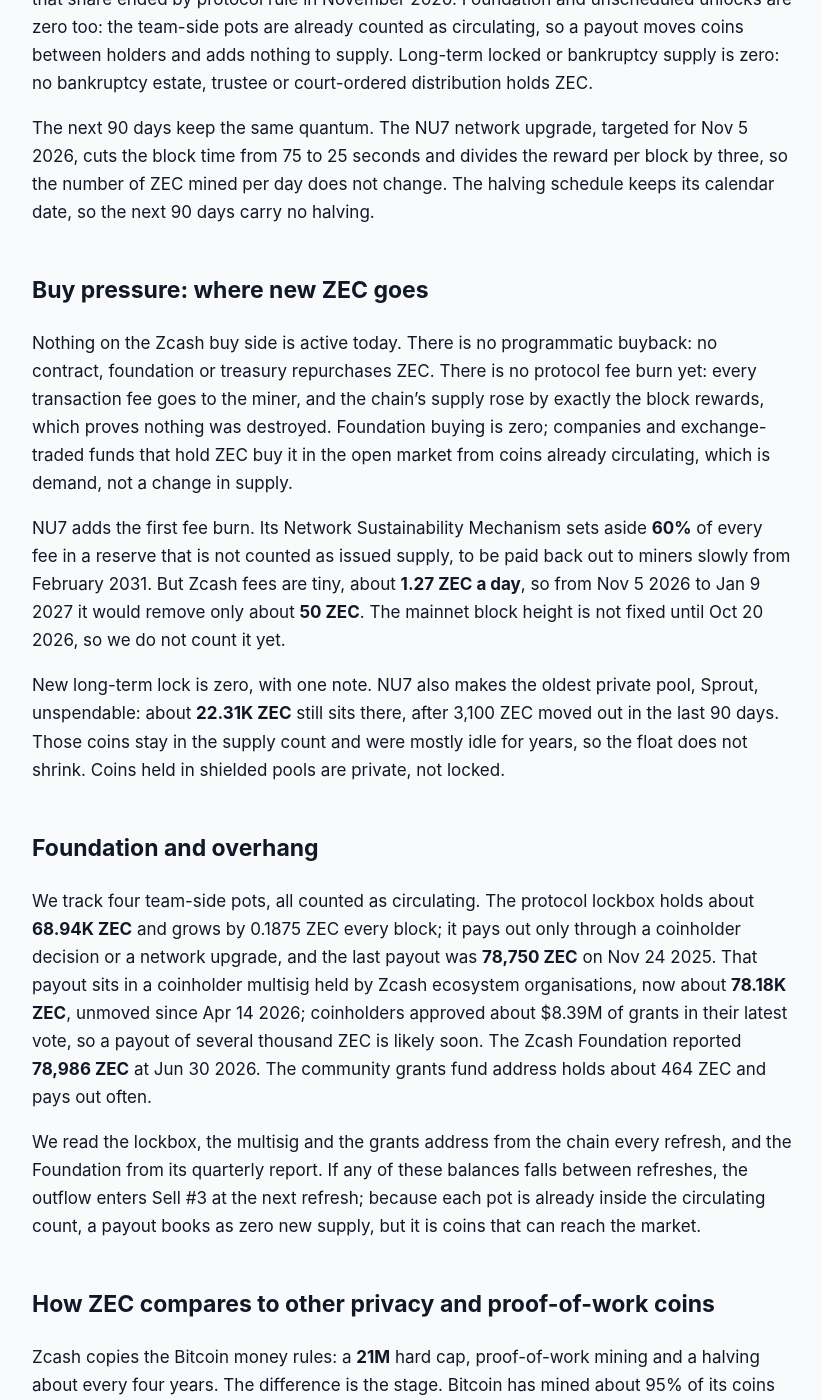
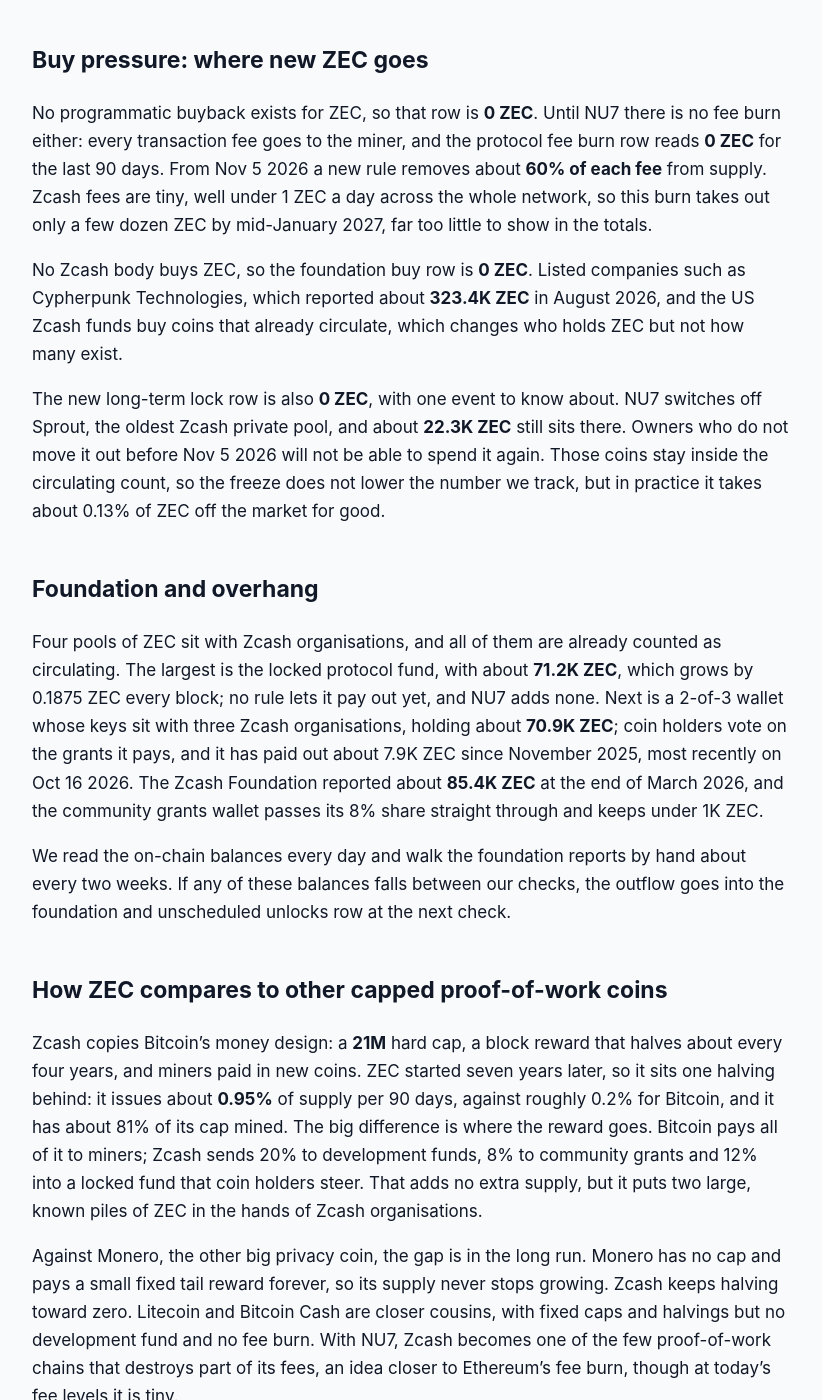
Before and after one commit to jeevansongmy-spec/mrnasdog-articles, a Jekyll site: the page built from crypto/zec-pressure-framework.md, in a window 1280 px wide and 1400 px high, scrolled down 1188 px. Shown: the whole window, without its empty margins (228-1050 px from the left). Built offline with Jekyll 4.4.1, drawn with Linux system fonts in a browser that asks for light colours; some of the changed text lies outside the part shown.

Commit message:
publish: crypto/zec-pressure-framework

```diff
--- a/crypto/zec-pressure-framework.md
+++ b/crypto/zec-pressure-framework.md
@@ -1,69 +1,62 @@
 ---
 title:         "ZEC Inflation Analysis · October 2026 · Supply growing · projected to keep growing"
-description:   "ZEC supply is growing: Zcash mined 161,241 ZEC in 90 days at 1.5625 ZEC per block, with no burn or buyback, so supply rose +0.95% and should do the same next."
+description:   "ZEC supply is growing: Zcash mined 161,236 ZEC in 90 days at 1.5625 ZEC per block with no burn or buyback, so supply rose +0.95% and should do the same next."
 canonical_url: "https://mrnasdog.com/research/zec/inflation"
 tags:          ["crypto", "zec", "zcash", "privacy"]
 published:     true
 ---
 *Originally published at [https://mrnasdog.com/research/zec/inflation](https://mrnasdog.com/research/zec/inflation)*
 
-<!-- main-page -->
-**Main page:** the full ZEC coin page — signal, price drivers and the buy/sell questions → [mrnasdog.com/research/zec](https://mrnasdog.com/research/zec)
-
 # ZEC Inflation Analysis · October 2026 · Supply growing · projected to keep growing
 
-Zcash (ZEC) supply is growing, and the MrNasDog Pressure Framework expects it to keep growing at the same pace. Proof-of-work mining created **161,240.6 ZEC** in the last 90 days, and nothing was burned or bought back, so the net change is **+0.95%** of the **16.98M ZEC** in circulation, with the same **+0.95%** projected for the next 90 days. Like Bitcoin, Zcash has a hard cap of **21M ZEC** and halves its block reward about every four years; the next halving is not due until about November 2028.
+**ZEC** supply is growing at a slow, fixed pace. Zcash miners created **161,236 ZEC** in the 90 days to Oct 21 2026, nothing was burned or bought back, and the net change came to **+0.95%**, with the same **+0.95%** expected for the next 90 days. The pace is set by the protocol: a block reward that halves about every four years, under a hard cap of **21M ZEC**.
 
 ## The verdict, in one paragraph
 
-The Zcash ledger nets to **+0.95%** over the last 90 days and **+0.95%** over the next 90. Our supply monitor reads **+1.10%** for the same stretch, a gap of **0.15 percentage points**, well inside our half-point tolerance, so no warning chip is shown. Every new ZEC comes from the block reward; there is no token sale left to unlock, no vesting cliff, no burn and no buyback. In one line: Zcash is a capped proof-of-work coin in its third emission era, adding just under 1% of supply every 90 days and slowing only at the next halving.
+Over the 90 days from Jul 23 to Oct 21 2026, the Zcash ledger shows **161,236 ZEC** of new supply and **0 ZEC** removed, a net of **+0.95%** on a circulating supply of **17.00M ZEC**. Other trackers read **+1.24%** over the same 90 days, a gap of **0.29 percentage points**, small enough that we flag no data conflict. The next 90 days project the same **+0.95%**, because the Nov 5 2026 upgrade changes how often blocks arrive but not how many ZEC are created each day. ZEC is a capped proof-of-work coin with steady, predictable new supply and no burn worth counting yet.
 
 ## Sell pressure: where new ZEC comes from
 
-Protocol inflation is the whole Zcash sell side. Each block pays a subsidy of **1.5625 ZEC**, and the 90-day window from Jul 13 2026 to Oct 11 2026 held **103,194 blocks**, one every 75.35 seconds against a 75-second target. That is **161,240.6 ZEC**, about **1,792 ZEC a day**. We checked it two ways: the Zcash chain's own supply count rose by exactly that amount between the two window ends, and so did the sum of block rewards, with nothing left over.
+Protocol inflation is the only real source of new ZEC. Every Zcash block mints **1.5625 ZEC**: **1.25 ZEC** to the miner who found it, **0.125 ZEC** to the community grants fund and **0.1875 ZEC** into a locked protocol fund that coin holders steer. Between Jul 23 and Oct 21 2026 the chain produced **103,191 blocks**, a touch slower than one every 75 seconds, so the block reward created **161,236 ZEC**, about **1,790 ZEC a day**. The total supply on chain rose by the same amount, which tells us no coins were lost or created outside the schedule.
 
-The block reward is split three ways. Miners keep **80%** (1.25 ZEC per block). A community grants fund gets **8%** (0.125 ZEC). The last **12%** (0.1875 ZEC) goes into a protocol lockbox that ZEC holders steer by coin-weighted vote; it took in **19,348.9 ZEC** this window. Lockbox coins cannot be spent until a vote and a payout, but they are already counted as circulating, so we book them as new supply on the day they are mined, together with the miners' share.
+The Nov 5 2026 upgrade, NU7, cuts the time between blocks from 75 seconds to 25 seconds. The same rules divide each block's reward by three, so Zcash still creates about **1,790 ZEC a day**, and the next halving keeps its place on the calendar, around late November 2028, when issuance per day drops by half to roughly 895 ZEC.
 
-Vesting unlocks are zero. Zcash had no token sale; its founders were paid from mining, and that share ended by protocol rule in November 2020. Foundation and unscheduled unlocks are zero too: the team-side pots are already counted as circulating, so a payout moves coins between holders and adds nothing to supply. Long-term locked or bankruptcy supply is zero: no bankruptcy estate, trustee or court-ordered distribution holds ZEC.
-
-The next 90 days keep the same quantum. The NU7 network upgrade, targeted for Nov 5 2026, cuts the block time from 75 to 25 seconds and divides the reward per block by three, so the number of ZEC mined per day does not change. The halving schedule keeps its calendar date, so the next 90 days carry no halving.
+Vesting unlocks add **0 ZEC**. Zcash never sold tokens to investors, and the founders' share of block rewards ended in November 2020. No foundation or team allocation waits on a cliff, so the Zcash Foundation and the grants wallets add **0 ZEC** of new supply as well: their coins are already counted, and spending them only moves ZEC from one holder to another. There is no bankruptcy estate, court case or government sale holding ZEC, so that row is **0 ZEC** too.
 
 ## Buy pressure: where new ZEC goes
 
-Nothing on the Zcash buy side is active today. There is no programmatic buyback: no contract, foundation or treasury repurchases ZEC. There is no protocol fee burn yet: every transaction fee goes to the miner, and the chain's supply rose by exactly the block rewards, which proves nothing was destroyed. Foundation buying is zero; companies and exchange-traded funds that hold ZEC buy it in the open market from coins already circulating, which is demand, not a change in supply.
+No programmatic buyback exists for ZEC, so that row is **0 ZEC**. Until NU7 there is no fee burn either: every transaction fee goes to the miner, and the protocol fee burn row reads **0 ZEC** for the last 90 days. From Nov 5 2026 a new rule removes about **60% of each fee** from supply. Zcash fees are tiny, well under 1 ZEC a day across the whole network, so this burn takes out only a few dozen ZEC by mid-January 2027, far too little to show in the totals.
 
-NU7 adds the first fee burn. Its Network Sustainability Mechanism sets aside **60%** of every fee in a reserve that is not counted as issued supply, to be paid back out to miners slowly from February 2031. But Zcash fees are tiny, about **1.27 ZEC a day**, so from Nov 5 2026 to Jan 9 2027 it would remove only about **50 ZEC**. The mainnet block height is not fixed until Oct 20 2026, so we do not count it yet.
+No Zcash body buys ZEC, so the foundation buy row is **0 ZEC**. Listed companies such as Cypherpunk Technologies, which reported about **323.4K ZEC** in August 2026, and the US Zcash funds buy coins that already circulate, which changes who holds ZEC but not how many exist.
 
-New long-term lock is zero, with one note. NU7 also makes the oldest private pool, Sprout, unspendable: about **22.31K ZEC** still sits there, after 3,100 ZEC moved out in the last 90 days. Those coins stay in the supply count and were mostly idle for years, so the float does not shrink. Coins held in shielded pools are private, not locked.
+The new long-term lock row is also **0 ZEC**, with one event to know about. NU7 switches off Sprout, the oldest Zcash private pool, and about **22.3K ZEC** still sits there. Owners who do not move it out before Nov 5 2026 will not be able to spend it again. Those coins stay inside the circulating count, so the freeze does not lower the number we track, but in practice it takes about 0.13% of ZEC off the market for good.
 
 ## Foundation and overhang
 
-We track four team-side pots, all counted as circulating. The protocol lockbox holds about **68.94K ZEC** and grows by 0.1875 ZEC every block; it pays out only through a coinholder decision or a network upgrade, and the last payout was **78,750 ZEC** on Nov 24 2025. That payout sits in a coinholder multisig held by Zcash ecosystem organisations, now about **78.18K ZEC**, unmoved since Apr 14 2026; coinholders approved about $8.39M of grants in their latest vote, so a payout of several thousand ZEC is likely soon. The Zcash Foundation reported **78,986 ZEC** at Jun 30 2026. The community grants fund address holds about 464 ZEC and pays out often.
+Four pools of ZEC sit with Zcash organisations, and all of them are already counted as circulating. The largest is the locked protocol fund, with about **71.2K ZEC**, which grows by 0.1875 ZEC every block; no rule lets it pay out yet, and NU7 adds none. Next is a 2-of-3 wallet whose keys sit with three Zcash organisations, holding about **70.9K ZEC**; coin holders vote on the grants it pays, and it has paid out about 7.9K ZEC since November 2025, most recently on Oct 16 2026. The Zcash Foundation reported about **85.4K ZEC** at the end of March 2026, and the community grants wallet passes its 8% share straight through and keeps under 1K ZEC.
 
-We read the lockbox, the multisig and the grants address from the chain every refresh, and the Foundation from its quarterly report. If any of these balances falls between refreshes, the outflow enters Sell #3 at the next refresh; because each pot is already inside the circulating count, a payout books as zero new supply, but it is coins that can reach the market.
+We read the on-chain balances every day and walk the foundation reports by hand about every two weeks. If any of these balances falls between our checks, the outflow goes into the foundation and unscheduled unlocks row at the next check.
 
-## How ZEC compares to other privacy and proof-of-work coins
+## How ZEC compares to other capped proof-of-work coins
 
-Zcash copies the Bitcoin money rules: a **21M** hard cap, proof-of-work mining and a halving about every four years. The difference is the stage. Bitcoin has mined about 95% of its coins and adds roughly 0.2% every 90 days; Zcash has mined about **81%** of its cap and adds **0.95%**, about four times faster, until its next halving. Zcash also sends 20% of each block to two community funds, where Bitcoin pays all of it to miners.
+Zcash copies Bitcoin's money design: a **21M** hard cap, a block reward that halves about every four years, and miners paid in new coins. ZEC started seven years later, so it sits one halving behind: it issues about **0.95%** of supply per 90 days, against roughly 0.2% for Bitcoin, and it has about 81% of its cap mined. The big difference is where the reward goes. Bitcoin pays all of it to miners; Zcash sends 20% to development funds, 8% to community grants and 12% into a locked fund that coin holders steer. That adds no extra supply, but it puts two large, known piles of ZEC in the hands of Zcash organisations.
 
-Against Monero, the other large privacy coin, the shape is opposite. Monero has no cap: after its main emission ended it moved to a fixed tail emission of 0.6 XMR per block forever, so its supply growth falls slowly but never reaches zero. Zcash keeps halving toward a hard ceiling. Neither coin burns fees today; NU7 will make Zcash the first of the two to set part of its fees aside.
-
-Compared with proof-of-stake chains, Zcash has no staking lock and no validator queue, so nothing takes coins out of the float. Its new supply is simple and predictable: one block reward, set by code, measured on-chain every block.
+Against Monero, the other big privacy coin, the gap is in the long run. Monero has no cap and pays a small fixed tail reward forever, so its supply never stops growing. Zcash keeps halving toward zero. Litecoin and Bitcoin Cash are closer cousins, with fixed caps and halvings but no development fund and no fee burn. With NU7, Zcash becomes one of the few proof-of-work chains that destroys part of its fees, an idea closer to Ethereum's fee burn, though at today's fee levels it is tiny.
 
 ## What to watch in the next 90 days
 
-**Oct 20 2026:** developers decide whether NU7 goes to mainnet and set its block height; a delay changes nothing in issuance.
+**Nov 5 2026**, at block 3,543,405: NU7 goes live, with 25-second blocks, the 60% fee removal and the end of Sprout. The ZEC created per day should stay the same; if the chain runs faster or slower than planned after the switch, the amount per day moves with it. Watch for a delay if the final node software is not ready in time.
 
-**Nov 5 2026 (target):** NU7 activates. Blocks every 25 seconds, the same ZEC per day, 60% of fees set aside, and Sprout coins frozen; if the height is fixed, the fee set-aside enters the ledger.
+**Until Nov 5 2026**: how much of the roughly 22.3K ZEC left in Sprout its owners move out before it freezes.
 
-**Coinholder grant payouts:** about $8.39M of approved grants should leave the coinholder multisig, and the next round opens for proposals from Oct 30 to Nov 13 2026, with voting from Dec 17 to Dec 29 2026.
+**The next coin-holder grants round**: any payout from the 70.9K ZEC grants wallet, and any proposal to unlock the 71.2K ZEC protocol fund, would show up in the foundation row.
 
-**Zcash Foundation Q3 2026 report:** it shows whether the Foundation's 78,986 ZEC moved since Jun 30 2026.
+**The debate on the development fund**: the current 8% and 12% shares run until the next halving in 2028, and holders are arguing over whether to end them then. A change would not alter total issuance, only who receives it.
 
 ## Summary
 
-Zcash (ZEC) supply grows **+0.95%** every 90 days, all of it from the proof-of-work block reward of about 1,792 ZEC a day, with no burn, no buyback and no vesting. Our monitor agrees within 0.15 percentage points. The NU7 upgrade makes blocks three times faster without changing the ZEC mined per day, and its fee set-aside is too small to matter for now. The main risk to holders is the team-side pots of roughly 226K ZEC that can reach the market as grants are paid; the ceiling is the 21M cap, with the next halving in about November 2028.
+Zcash (ZEC) is a capped proof-of-work coin whose supply grows by about **+0.95%** every 90 days: miners and development funds received **161,236 ZEC** between Jul 23 and Oct 21 2026, and nothing was burned or bought back. The Nov 5 2026 NU7 upgrade triples block speed without changing issuance per day, adds a small fee burn and freezes about 22.3K ZEC in the old Sprout pool. The main risk to the reading is the roughly 141K ZEC held in the locked protocol fund and the grants wallet, which are already counted but could be spent. The ceiling is fixed: **21M ZEC**, with the next halving due around late November 2028.
 
 ---
 
-*MrNasDog Pressure Framework analysis of ZEC, Metric 1 — Inflation. Data + explanation only. Not financial advice. Checked Oct 11 2026.*
+*MrNasDog Pressure Framework analysis of ZEC, Metric 1 — Inflation. Data + explanation only. Not financial advice. Checked Oct 21 2026.*
```
